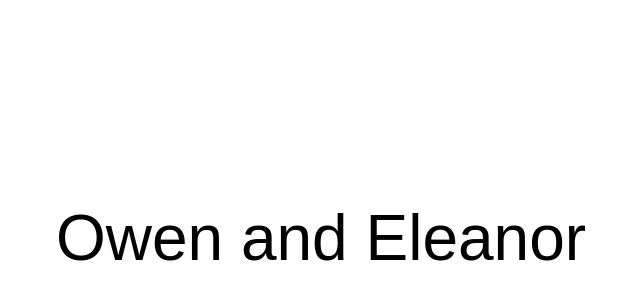
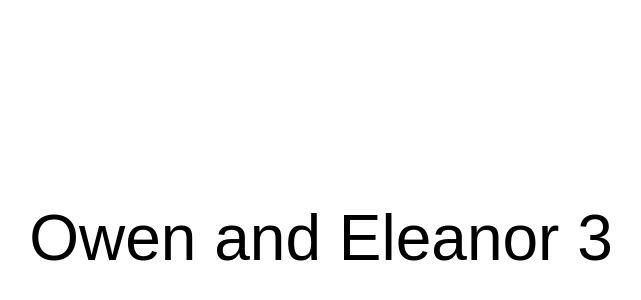
Before and after one commit to OwenFillmore/website, a plain HTML site: page index.html in a window 1280 px wide. Shown: the part 162-462 px from the top of the page, without its empty margins (319-960 px from the left). Drawn offline with Linux system fonts and the light colour scheme.

Commit message:
Update heading text to include version number

```diff
--- a/index.html
+++ b/index.html
@@ -41,6 +41,6 @@
     </style>
 </head>
 <body>
-    <h1>Owen and Eleanor</h1>
+    <h1>Owen and Eleanor 3</h1>
 </body>
 </html></content>
```
